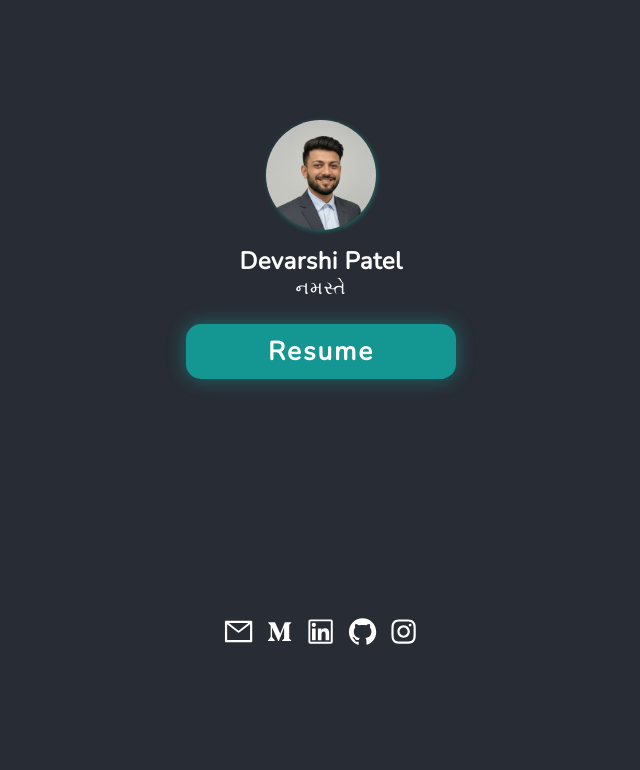
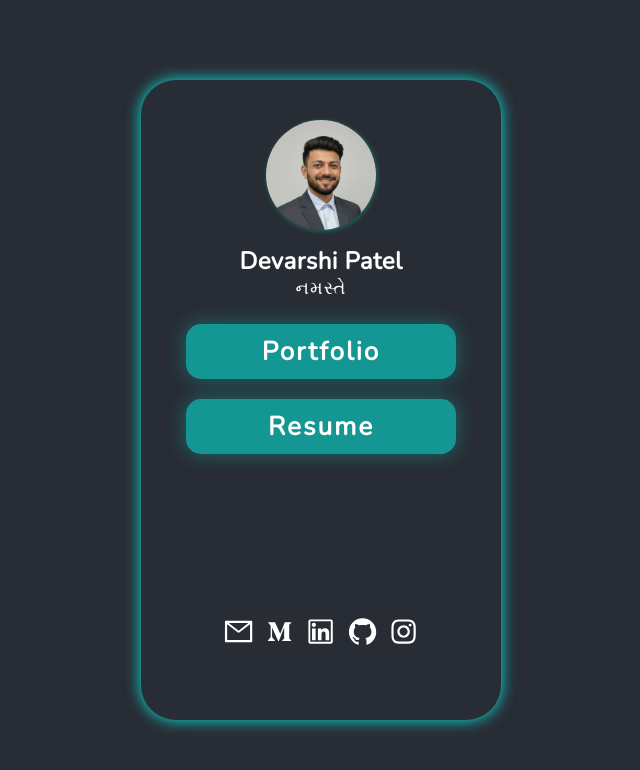
Before and after one commit to dpatel-8112/dpatel-8112.github.io, a React (Create React App) app: page / in a window 1280 px wide. Shown: the top 770 px of the page, without its empty margins (319-959 px from the left). Built offline with nearby package versions, Linux system fonts and the light colour scheme.

Commit message:
Resume Changed

```diff
--- a/src/component/Link.tsx
+++ b/src/component/Link.tsx
@@ -8,7 +8,14 @@ interface Props {
 const Link = (props: Props) => {
     return (
         <div style={{ margin: "10px 0px" }}>
-      <a href={props.link} target="_blank">
+            {/* ✅ Add rel="noopener noreferrer" for security when using target="_blank"
+      */}
+            <a
+                href={props.link}
+                target="_blank"
+                rel="noopener noreferrer"
+                // download={props.displayName}
+            >
                 <div className="Link_Container">
                     <div className="Link">{props.displayName}</div>
                 </div>
--- a/src/data/portfolioData.js
+++ b/src/data/portfolioData.js
@@ -30,12 +30,12 @@ export const SocialData = [
 
 // Similary for LinkData
 export const LinkData = [
-    // {
-    //     "name": "Portfolio",
-    //     "url": "https://devarshipatel.com/"
-    // },
+    {
+        "name": "Portfolio",
+        "url": "https://devarshipatel.com/"
+    },
     {
         "name": "Resume",
-        "url": "https://resume.devarshipatel.com/"
+        "url": "/resume.pdf"
     }
 ];
```
Also changed, not shown: 1 other file (tests, documents, lock files or other folders). Lines whose indentation alone changed are shown as unchanged.
